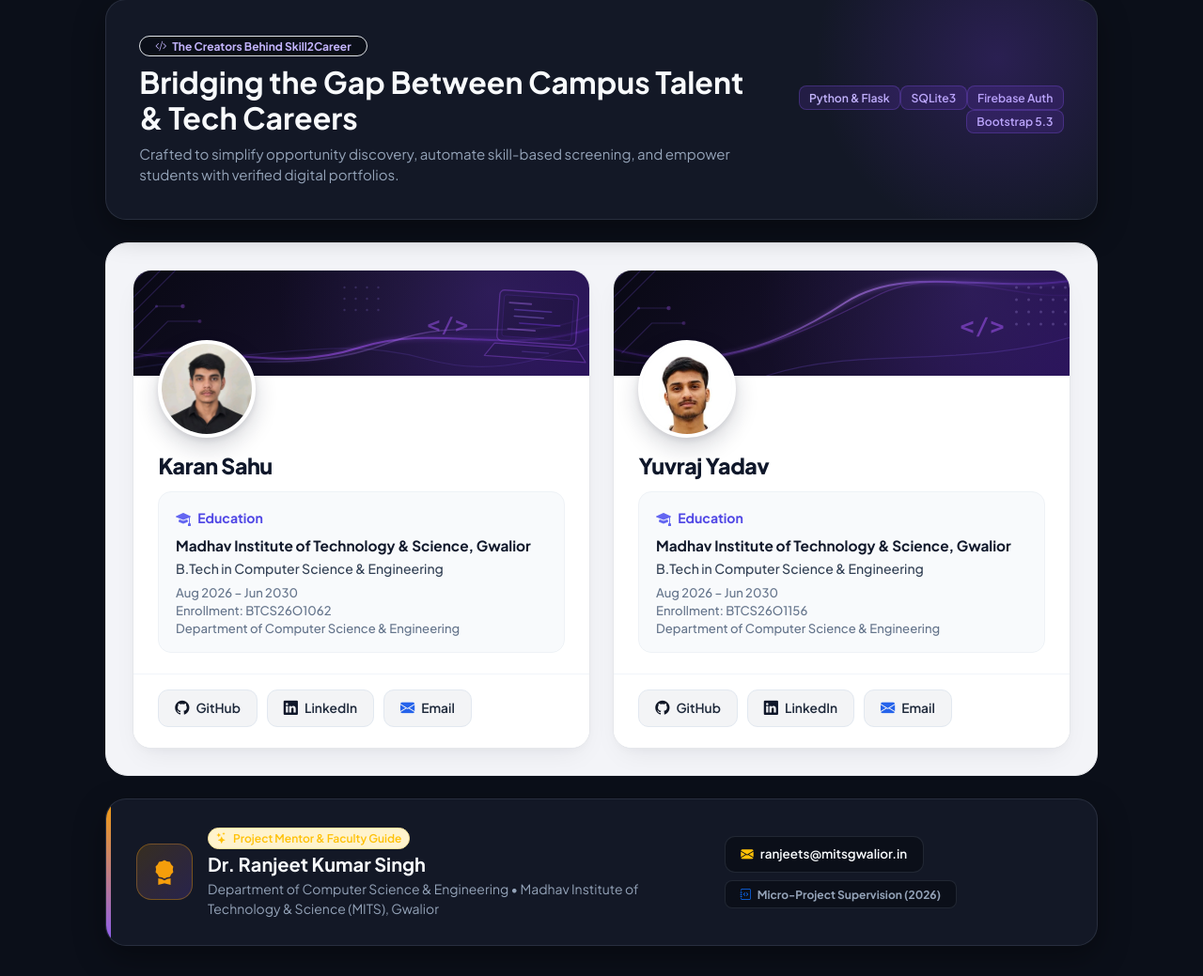
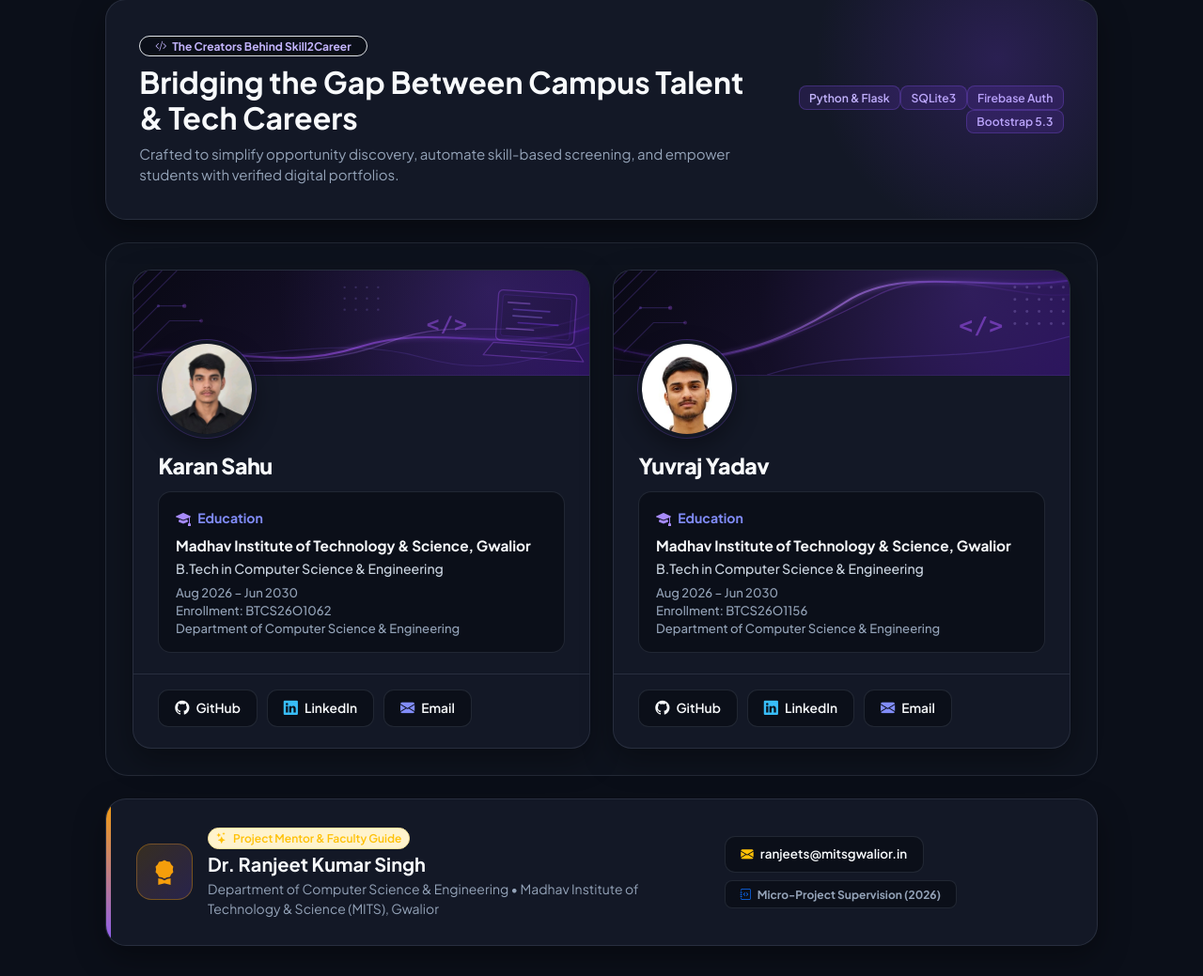
Before and after one commit to karannyx/internship-portal-microproject, a Flask app: page /developers in a window 1280 px wide. Shown: the part 92-1131 px from the top of the page at 94% size. Run offline with Flask 3, Linux system fonts and the light colour scheme.

Commit message:
Match Developers showcase and profile cards to dark theme contrast

```diff
--- a/templates/developers.html
+++ b/templates/developers.html
@@ -23,42 +23,44 @@
         pointer-events: none;
     }
 
-    /* Clean Light-Grey Showcase Container */
+    /* Theme-Matched Subtle Showcase Container */
     .dev-cards-showcase {
-        background: #f3f4f8;
-        border: 1px solid #e5e7eb;
+        background: var(--body-bg);
+        background: color-mix(in srgb, var(--card-bg) 42%, var(--body-bg));
+        border: 1px solid var(--border-color);
         border-radius: 24px;
         padding: 1.75rem;
     }
 
-    /* Predominantly White Developer Card */
+    /* Sleek Dark/Adaptive Developer Card */
     .dev-card {
         position: relative;
-        background: #ffffff !important;
-        border: 1px solid #e5e7eb !important;
+        background: var(--card-bg) !important;
+        border: 1px solid var(--border-color) !important;
         border-radius: 20px;
         overflow: hidden;
-        box-shadow: 0 12px 30px -10px rgba(15, 23, 42, 0.08), 0 4px 12px -4px rgba(15, 23, 42, 0.04);
+        box-shadow: var(--card-shadow);
         transition: transform 0.25s cubic-bezier(0.2, 0.8, 0.2, 1), border-color 0.25s ease, box-shadow 0.25s ease;
     }
     .dev-card:hover {
         transform: translateY(-5px);
-        border-color: rgba(124, 58, 237, 0.35) !important;
-        box-shadow: 0 22px 42px -14px rgba(37, 16, 82, 0.16), 0 6px 16px -6px rgba(15, 23, 42, 0.06);
+        border-color: rgba(139, 92, 246, 0.55) !important;
+        box-shadow: 0 22px 42px -14px rgba(124, 58, 237, 0.28), 0 6px 16px -6px rgba(15, 23, 42, 0.35);
     }
 
-    /* Dark Charcoal-Black to Deep Purple Gradient Header ONLY */
+    /* Dark Charcoal-Black to Deep Purple Gradient Header */
     .dev-cover-header {
         position: relative;
         height: 112px;
         background: linear-gradient(125deg, #090914 0%, #17102D 54%, #251052 100%);
         overflow: hidden;
+        border-bottom: 1px solid rgba(139, 92, 246, 0.22);
     }
     .dev-cover-header::after {
         content: "";
         position: absolute;
         inset: 0;
-        background: radial-gradient(circle at 78% 20%, rgba(139, 92, 246, 0.16) 0%, transparent 58%);
+        background: radial-gradient(circle at 78% 20%, rgba(139, 92, 246, 0.18) 0%, transparent 58%);
         pointer-events: none;
     }
     .dev-header-svg {
@@ -83,42 +85,42 @@
         border-radius: 50%;
         object-fit: cover;
         object-position: top center;
-        border: 4px solid #ffffff;
-        background: #f8fafc;
-        box-shadow: 0 10px 24px rgba(15, 23, 42, 0.18), 0 2px 6px rgba(15, 23, 42, 0.1);
+        border: 4px solid var(--card-bg);
+        background: var(--body-bg);
+        box-shadow: 0 10px 24px rgba(0, 0, 0, 0.35), 0 0 0 1px rgba(139, 92, 246, 0.35);
     }
     .dev-monogram {
         width: 104px;
         height: 104px;
         border-radius: 50%;
-        border: 4px solid #ffffff;
-        background: linear-gradient(135deg, #17102D, #5b21b6);
+        border: 4px solid var(--card-bg);
+        background: linear-gradient(135deg, #17102D, #6d28d9);
         color: #ffffff;
         font-size: 2rem;
         font-weight: 800;
         display: inline-flex;
         align-items: center;
         justify-content: center;
-        box-shadow: 0 10px 24px rgba(15, 23, 42, 0.18);
+        box-shadow: 0 10px 24px rgba(0, 0, 0, 0.35), 0 0 0 1px rgba(139, 92, 246, 0.35);
     }
 
-    /* White Content Area Typography */
+    /* Card Content Area Typography */
     .dev-card-body {
-        background: #ffffff;
+        background: transparent;
         padding: 0 1.65rem 1.35rem;
     }
     .dev-name {
-        color: #0f172a !important;
+        color: var(--text-heading) !important;
         font-size: 1.45rem;
         font-weight: 800;
         letter-spacing: -0.02em;
         margin-bottom: 0.85rem;
     }
 
-    /* Structured Education Block (Matching Reference Layout, Without CGPA) */
+    /* Inset Education Block Matching Card Contrast */
     .dev-edu-box {
-        background: #f8fafc;
-        border: 1px solid #eef2f6;
+        background: var(--body-bg);
+        border: 1px solid var(--border-color);
         border-radius: 14px;
         padding: 0.95rem 1.1rem;
     }
@@ -128,38 +130,38 @@
         gap: 0.45rem;
         font-size: 0.88rem;
         font-weight: 700;
-        color: #4f46e5;
+        color: #818cf8;
         margin-bottom: 0.45rem;
     }
     .dev-edu-label i {
         font-size: 1rem;
-        color: #6366f1;
+        color: #a78bfa;
     }
     .dev-edu-institute {
-        color: #0f172a;
+        color: var(--text-heading);
         font-size: 0.96rem;
         font-weight: 700;
         line-height: 1.35;
         margin-bottom: 0.2rem;
     }
     .dev-edu-degree {
-        color: #334155;
+        color: var(--text-body);
         font-size: 0.88rem;
         font-weight: 500;
         margin-bottom: 0.3rem;
     }
     .dev-edu-subline {
-        color: #64748b;
+        color: var(--text-muted);
         font-size: 0.82rem;
         font-weight: 500;
         line-height: 1.48;
     }
 
-    /* Bottom Action Footer & Light-Grey Rounded Buttons */
+    /* Bottom Action Footer & Theme-Matched Buttons */
     .dev-card-footer {
-        background: #ffffff;
+        background: transparent;
         padding: 1rem 1.65rem 1.35rem;
-        border-top: 1px solid #f1f5f9;
+        border-top: 1px solid var(--border-color);
         display: flex;
         flex-wrap: wrap;
         gap: 0.65rem;
@@ -173,40 +175,34 @@
         font-size: 0.86rem;
         font-weight: 600;
         text-decoration: none;
-        background: #f3f4f6;
-        border: 1px solid #e2e8f0;
-        color: #1e293b !important;
+        background: var(--body-bg);
+        border: 1px solid var(--border-color);
+        color: var(--text-heading) !important;
         transition: all 0.18s ease;
     }
     .dev-action-btn i {
         font-size: 0.95rem;
     }
     .dev-action-btn.btn-github i {
-        color: #111827;
+        color: var(--text-heading);
     }
     .dev-action-btn.btn-linkedin i {
-        color: #0f172a;
+        color: #38bdf8;
     }
     .dev-action-btn.btn-email i {
-        color: #2563eb;
+        color: #818cf8;
     }
     .dev-action-btn:hover {
-        background: #e9ecf3;
-        border-color: #cbd5e1;
-        color: #0f172a !important;
+        background: var(--badge-bg);
+        border-color: rgba(139, 92, 246, 0.55);
+        color: var(--badge-text) !important;
         transform: translateY(-2px);
     }
-    .dev-action-btn.btn-github:hover {
-        border-color: rgba(124, 58, 237, 0.45);
-    }
     .dev-action-btn.btn-linkedin:hover {
-        border-color: #0284c7;
-    }
-    .dev-action-btn.btn-linkedin:hover i {
-        color: #0284c7;
+        border-color: #38bdf8;
     }
     .dev-action-btn.btn-email:hover {
-        border-color: #2563eb;
+        border-color: #818cf8;
     }
 
     /* Mentor Acknowledgement Card */
@@ -370,7 +366,7 @@
                             </svg>
                         </div>
 
-                        <!-- White Content Area -->
+                        <!-- Card Content Area -->
                         <div class="dev-card-body">
                             <div class="dev-avatar-wrap mb-3">
                                 <img src="/static/karan.jpg" alt="Karan Sahu" class="dev-pfp"
@@ -460,7 +456,7 @@
                             </svg>
                         </div>
 
-                        <!-- White Content Area -->
+                        <!-- Card Content Area -->
                         <div class="dev-card-body">
                             <div class="dev-avatar-wrap mb-3">
                                 <img src="/static/yuvraj.jpg" alt="Yuvraj Yadav" class="dev-pfp"
```
